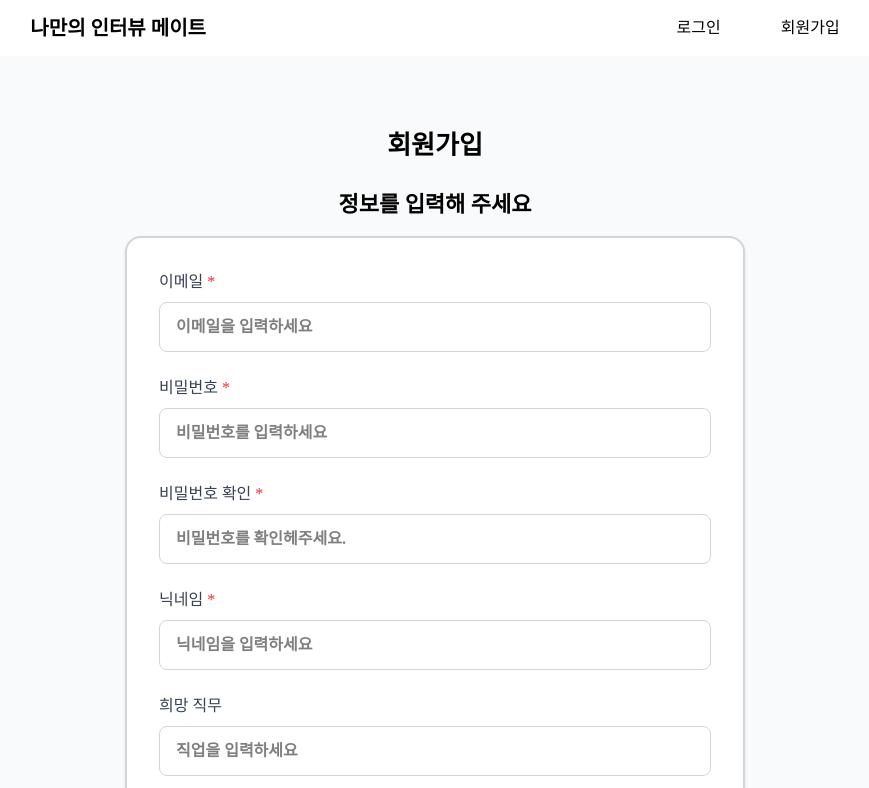
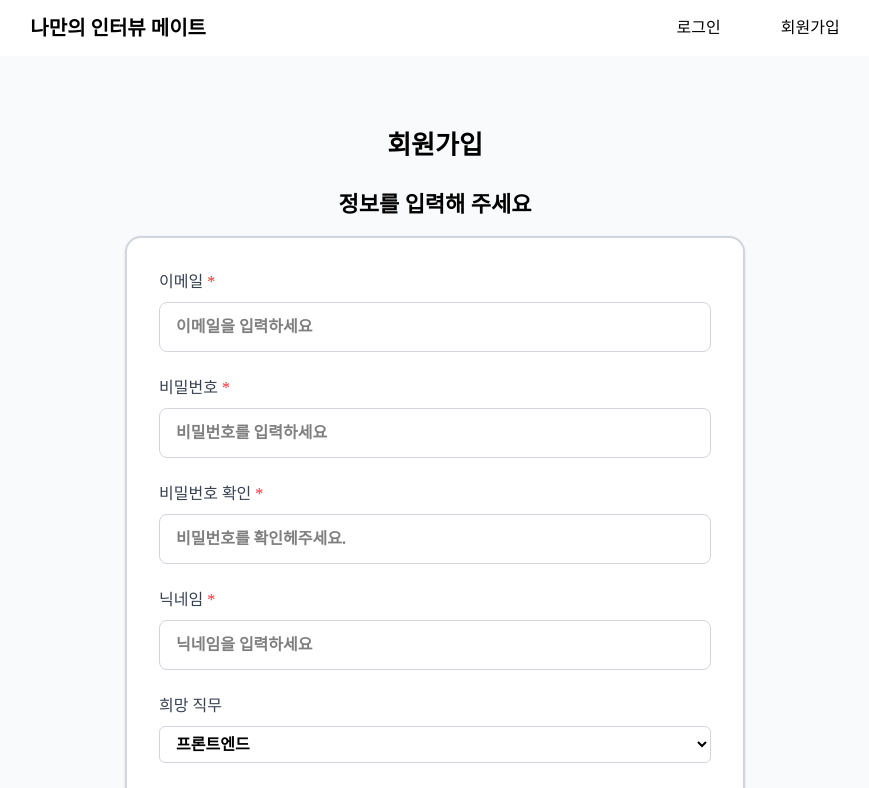
Before and after one commit to ydsic/my_interview_mate, a React (Vite) app: page /signup in a window 1280 px wide. Shown: the top 788 px of the page, without its empty margins (205-1074 px from the left). Built offline with nearby package versions, Linux system fonts and the light colour scheme; a web font is replaced by a local one.

Commit message:
[refactor#144] - 회원가입에서 직무 부분 input > select로 변경

```diff
--- a/src/page/SignupPage.tsx
+++ b/src/page/SignupPage.tsx
@@ -34,7 +34,7 @@ export default function SignupPage() {
     password: '',
     confirmPassword: '',
     nickname: '',
-    job: '',
+    job: 'frontend',
     goal: '',
   });
 
@@ -50,7 +50,9 @@ export default function SignupPage() {
   const [loading, setLoading] = useState(false);
   const navigate = useNavigate();
 
-  const handleChange = (e: React.ChangeEvent<HTMLInputElement>) => {
+  const handleChange = (
+    e: React.ChangeEvent<HTMLInputElement | HTMLSelectElement>,
+  ) => {
     const { name, value } = e.target;
 
     setFormData((prev) => {
@@ -87,7 +89,7 @@ export default function SignupPage() {
       password: '',
       confirmPassword: '',
       nickname: '',
-      job: '',
+      job: 'frontend',
       goal: '',
     });
   };
@@ -208,14 +210,21 @@ export default function SignupPage() {
             희망 직무
           </label>
           <H4_placeholder>
-            <Input
-              type="text"
+            <select
+              className="flex w-full px-3 py-2 border border-gray-300 rounded-md focus:outline-none focus:ring-2 focus:ring-blue-500"
               name="job"
               value={formData.job}
               onChange={handleChange}
-              placeholder="직업을 입력하세요"
-              error={formErrors.job}
-            />
+            >
+              <option value="frontend">프론트엔드</option>
+              <option value="backend">백엔드</option>
+              <option value="fullstack">풀스택</option>
+              <option value="devops">DevOps</option>
+              <option value="data">데이터 분석</option>
+              <option value="design">디자인</option>
+              <option value="qa">QA</option>
+              <option value="other">기타</option>
+            </select>
           </H4_placeholder>
         </div>
         <div>
```
